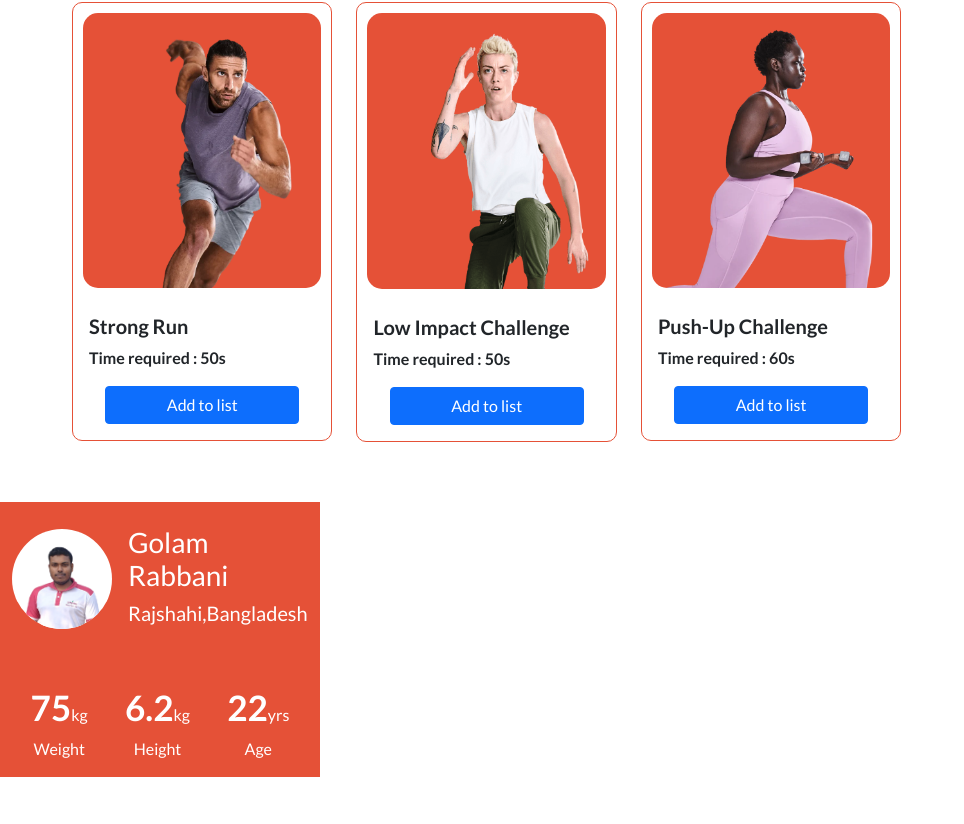
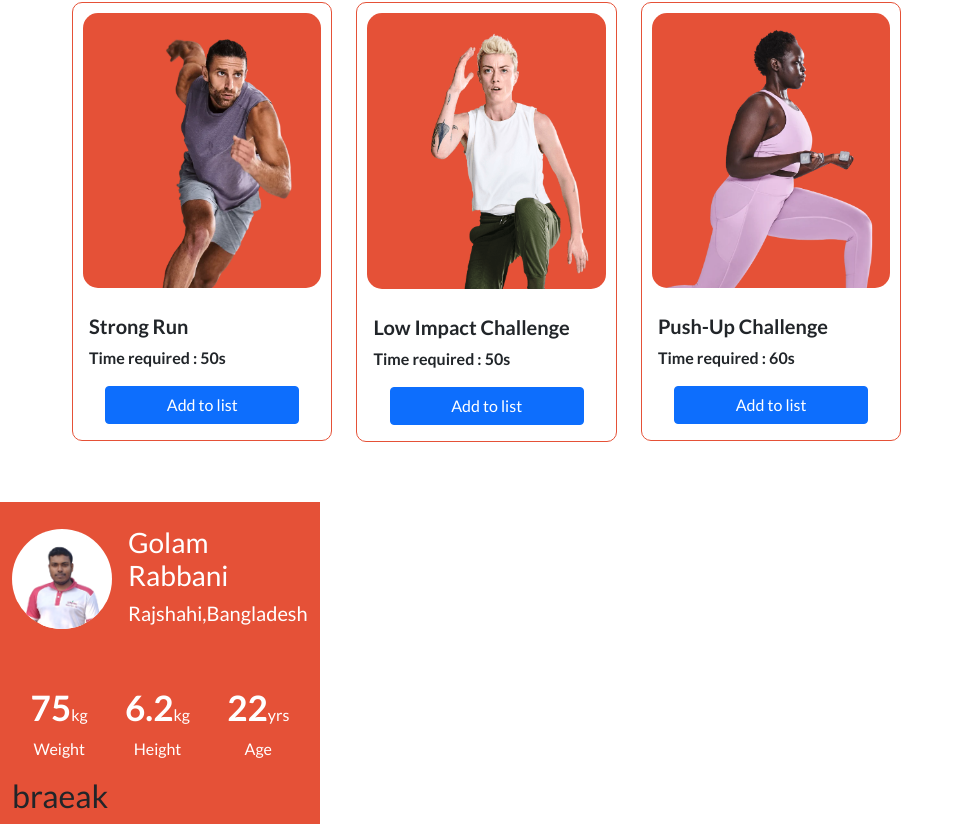
Before and after one commit to golamrabbani93/workout-world, a React (Create React App) app: page / in a window 1280 px wide. Shown: the part 669-1493 px from the top of the page, without its empty margins (0-964 px from the left). Before the commit the page ends 1446 px from the top, so only its background shows below. Built offline with nearby package versions, Linux system fonts and the light colour scheme.

Commit message:
create break components

```diff
--- /dev/null
+++ b/src/components/Break/Break.js
@@ -0,0 +1,11 @@
+import React from 'react';
+
+const Break = () => {
+	return (
+		<div>
+			<h2>braeak</h2>
+		</div>
+	);
+};
+
+export default Break;
--- a/src/components/Profile/Profile.js
+++ b/src/components/Profile/Profile.js
@@ -1,4 +1,5 @@
 import React from 'react';
+import Break from '../Break/Break';
 import Fitness from '../Fitness/Fitness';
 import profileImage from './mypng.png';
 import './Profile.css';
@@ -16,6 +17,7 @@ const Profile = () => {
 			</div>
 			<div>
 				<Fitness></Fitness>
+				<Break></Break>
 			</div>
 		</div>
 	);
```
Also changed, not shown: src/components/Break/Break.css (added).
